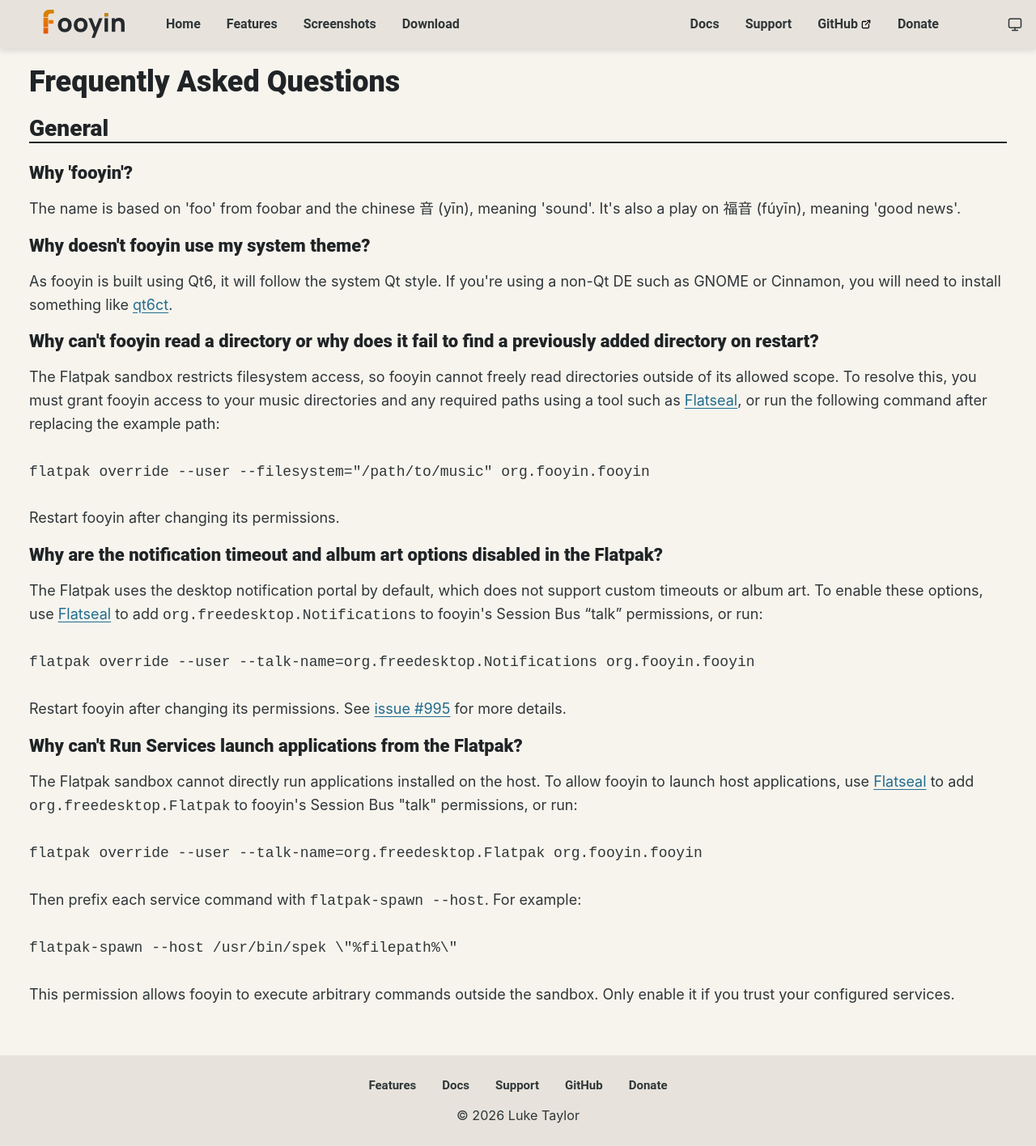
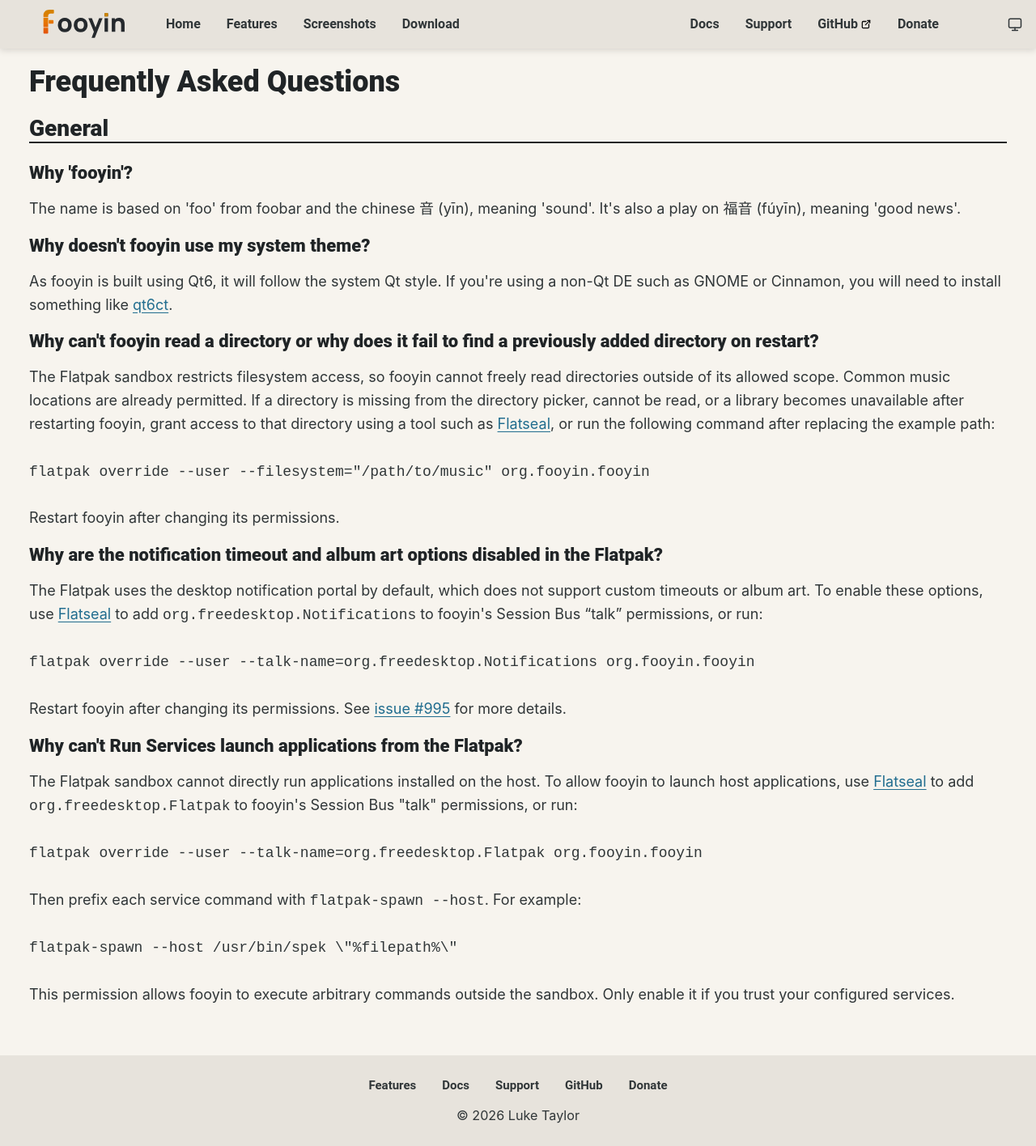
Before and after one commit to fooyin/fooyin.org, a Jekyll site: the page built from pages/faq.html, in a window 1280 px wide. Shown: the whole page at 81% size. Built offline with Jekyll 4.4.1, drawn with Linux system fonts in a browser that asks for light colours.

Commit message:
Update FAQ

```diff
--- a/_data/faq.yml
+++ b/_data/faq.yml
@@ -11,9 +11,10 @@
     - question: "Why can't fooyin read a directory or why does it fail to find a previously added directory on restart?"
       answer: |
         The Flatpak sandbox restricts filesystem access, so fooyin cannot freely read directories outside of its allowed scope.
-        To resolve this, you must grant fooyin access to your music directories and any required paths using a tool such as
-        <a href='https://flathub.org/apps/com.github.tchx84.Flatseal' target='_blank' rel='noopener noreferrer'>Flatseal</a>,
-        or run the following command after replacing the example path:<br><br>
+        Common music locations are already permitted. If a directory is missing from the directory picker, cannot be read, or a
+        library becomes unavailable after restarting fooyin, grant access to that directory using a tool such as
+        <a href='https://flathub.org/apps/com.github.tchx84.Flatseal' target='_blank'
+        rel='noopener noreferrer'>Flatseal</a>, or run the following command after replacing the example path:<br><br>
         <code>flatpak override --user --filesystem="/path/to/music" org.fooyin.fooyin</code><br><br>
         Restart fooyin after changing its permissions.
     - question: "Why are the notification timeout and album art options disabled in the Flatpak?"
```
